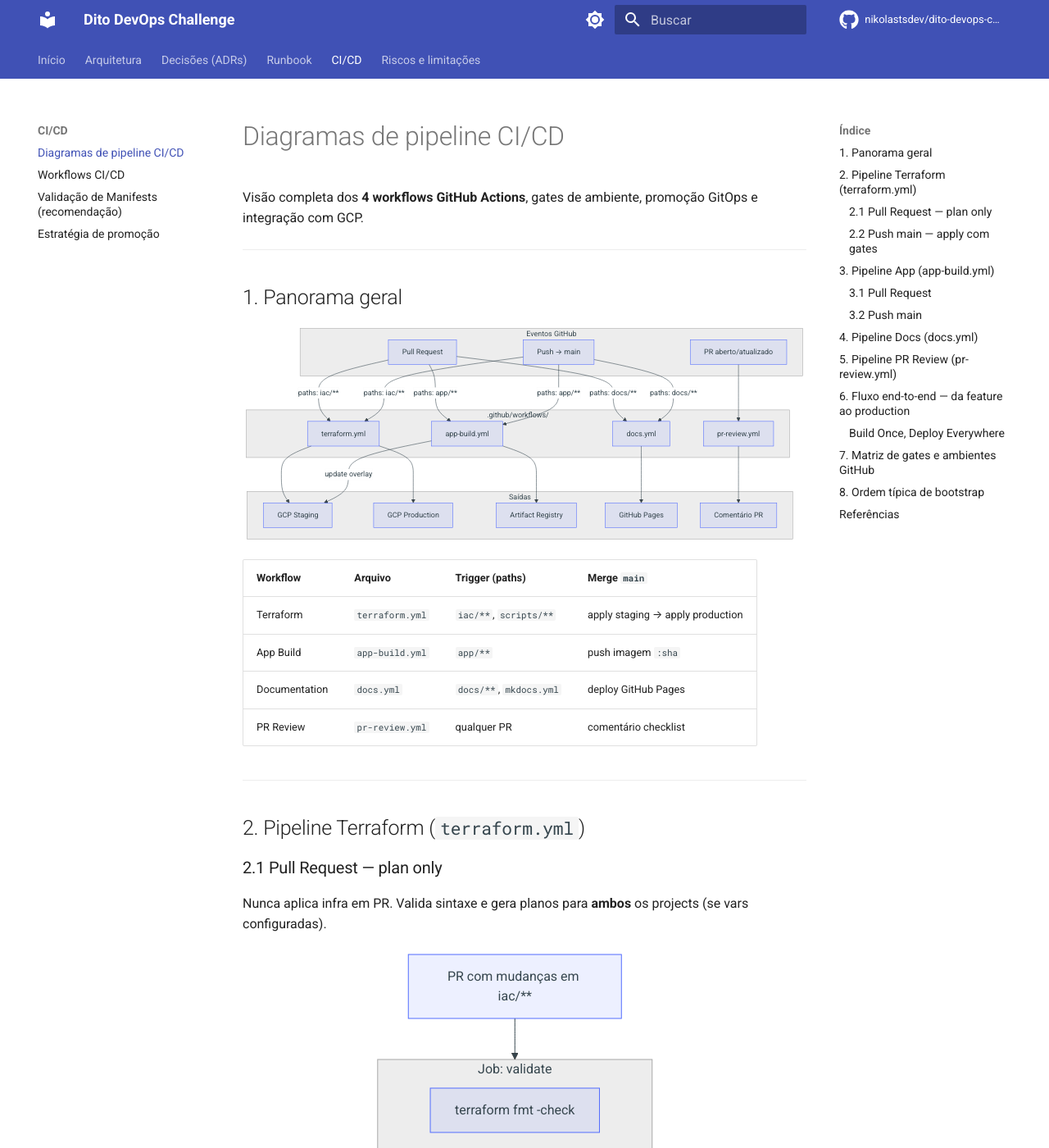
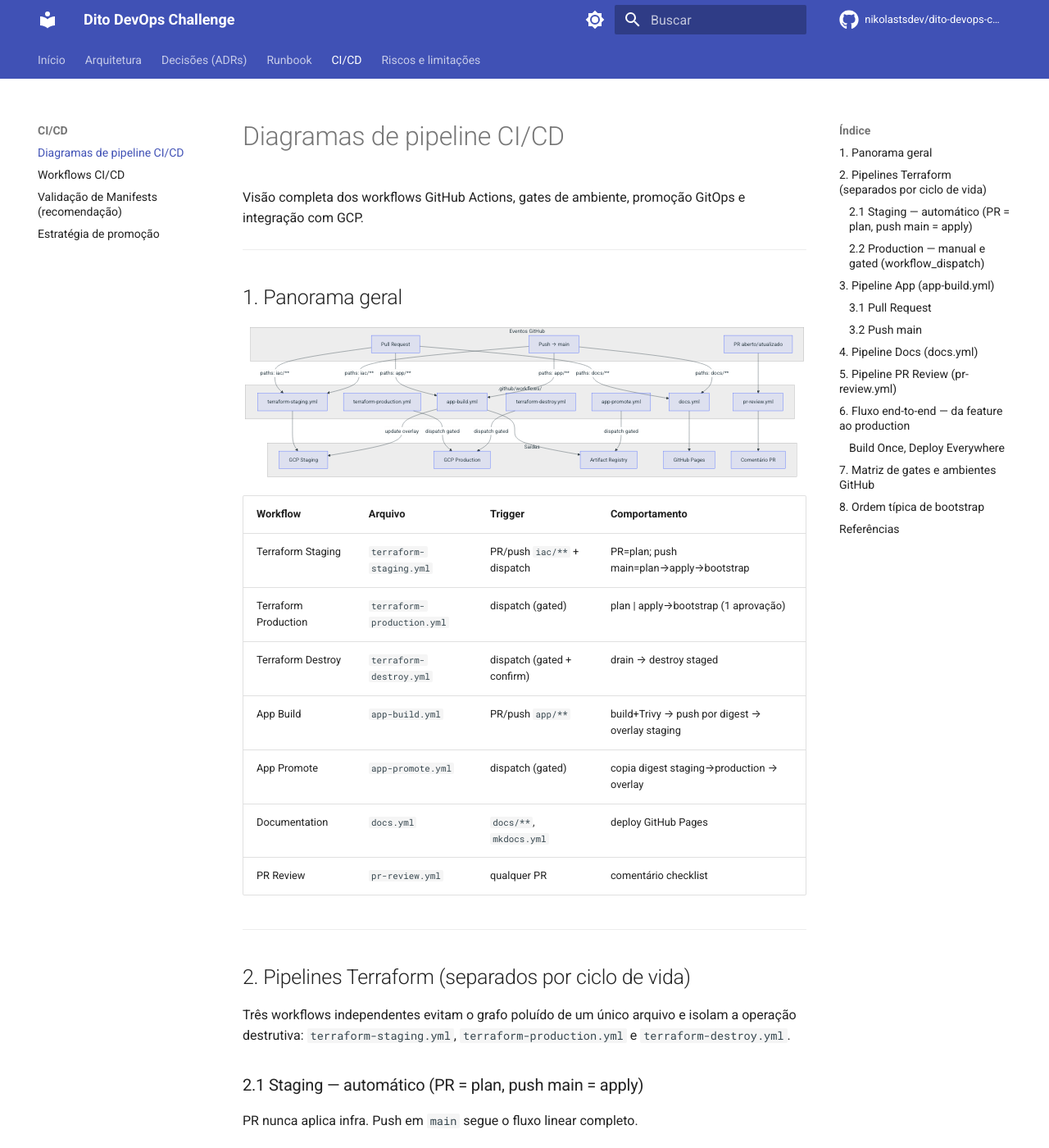
Before and after one commit to nikolastsdev/dito-devops-challenge, an MkDocs documentation site: the page built from docs/ci-cd/pipeline-diagrams.md, in a window 1280 px wide and 1400 px high. Shown: the whole window at 82% size. Built offline with MkDocs 1.6.1 and Material for MkDocs 9.7.7, drawn with Linux system fonts in a browser that asks for light colours; comment, search, counter and statistics services are not loaded; some of the changed text lies outside the part shown.

Commit message:
fix: split terraform workflows + unblock staging apply
- separa terraform.yml em terraform-staging/production/destroy por ciclo
  de vida (grafo limpo, destroy isolado, production gated e deliberado)
- registry_additional_readers vazio em staging: o IAM do Artifact Registry
  exige SA existente, e dito-ci@dito-production só nasce no apply de prod.
  Grant cross-project vira fase 2 (documentado no tfvars)
- docs: atualiza referencias ao terraform.yml removido

Co-authored-by: Cursor <cursoragent@cursor.com>

````diff
--- a/docs/ci-cd/pipeline-diagrams.md
+++ b/docs/ci-cd/pipeline-diagrams.md
@@ -1,6 +1,6 @@
 # Diagramas de pipeline CI/CD
 
-Visão completa dos **4 workflows GitHub Actions**, gates de ambiente, promoção GitOps e integração com GCP.
+Visão completa dos workflows GitHub Actions, gates de ambiente, promoção GitOps e integração com GCP.
 
 ---
 
@@ -15,8 +15,11 @@ flowchart TB
     end
 
     subgraph Workflows[".github/workflows/"]
-        TF["terraform.yml"]
+        TF["terraform-staging.yml"]
+        TFP["terraform-production.yml"]
+        TFD["terraform-destroy.yml"]
         APP["app-build.yml"]
+        PROM["app-promote.yml"]
         DOCS["docs.yml"]
         REV["pr-review.yml"]
     end
@@ -38,31 +41,40 @@ flowchart TB
     PRAny --> REV
 
     TF --> STG_GCP
-    TF --> PRD_GCP
+    TFP -->|dispatch gated| PRD_GCP
+    TFD -->|dispatch gated| PRD_GCP
     APP --> AR
+    PROM -->|dispatch gated| AR
     DOCS --> Pages
     REV --> Comment
     APP -->|update overlay| STG_GCP
 ```
 
-| Workflow | Arquivo | Trigger (paths) | Merge `main` |
-|----------|---------|-----------------|--------------|
-| Terraform | `terraform.yml` | `iac/**`, `scripts/**` | apply staging → apply production |
-| App Build | `app-build.yml` | `app/**` | push imagem `:sha` |
+| Workflow | Arquivo | Trigger | Comportamento |
+|----------|---------|---------|---------------|
+| Terraform Staging | `terraform-staging.yml` | PR/push `iac/**` + dispatch | PR=plan; push main=plan→apply→bootstrap |
+| Terraform Production | `terraform-production.yml` | dispatch (gated) | plan \| apply→bootstrap (1 aprovação) |
+| Terraform Destroy | `terraform-destroy.yml` | dispatch (gated + confirm) | drain → destroy staged |
+| App Build | `app-build.yml` | PR/push `app/**` | build+Trivy → push por digest → overlay staging |
+| App Promote | `app-promote.yml` | dispatch (gated) | copia digest staging→production → overlay |
 | Documentation | `docs.yml` | `docs/**`, `mkdocs.yml` | deploy GitHub Pages |
 | PR Review | `pr-review.yml` | qualquer PR | comentário checklist |
 
 ---
 
-## 2. Pipeline Terraform (`terraform.yml`)
+## 2. Pipelines Terraform (separados por ciclo de vida)
 
-### 2.1 Pull Request — plan only
+Três workflows independentes evitam o grafo poluído de um único arquivo e
+isolam a operação destrutiva: `terraform-staging.yml`, `terraform-production.yml`
+e `terraform-destroy.yml`.
 
-Nunca aplica infra em PR. Valida sintaxe e gera planos para **ambos** os projects (se vars configuradas).
+### 2.1 Staging — automático (PR = plan, push main = apply)
+
+PR nunca aplica infra. Push em `main` segue o fluxo linear completo.
 
 ```mermaid
 flowchart TD
-    Start["PR com mudanças em iac/**"] --> Validate
+    Start["PR ou push em iac/**"] --> Validate
 
     subgraph Validate["Job: validate"]
         FMT["terraform fmt -check"]
@@ -70,65 +82,48 @@ flowchart TD
         VAL["terraform validate"]
     end
 
-    Validate --> PlanSTG["Job: plan-staging"]
-    Validate --> PlanPRD["Job: plan-production"]
-
-    PlanSTG --> AuthSTG["google-github-actions/auth<br/>Workload Identity Federation"]
-    AuthSTG --> InitSTG["init backends/staging.gcs.tfbackend"]
-    InitSTG --> PlanS["plan -var-file=staging.tfvars"]
-    PlanS --> ArtSTG["artifact: plan-staging.txt"]
-
-    PlanPRD --> AuthPRD["auth WIF"]
-    AuthPRD --> InitPRD["init backends/production.gcs.tfbackend"]
-    InitPRD --> PlanP["plan -var-file=production.tfvars"]
-    PlanP --> ArtPRD["artifact: plan-production.txt"]
+    Validate --> Plan["Job: plan (staging)"]
+    Plan -->|push main ou dispatch apply| Apply["Job: apply"]
+    Apply --> Bootstrap["Job: bootstrap<br/>ArgoCD + cert-manager + Traefik"]
 ```
 
-**Condições:**
-
-- `plan-staging`: roda se `vars.GCP_PROJECT_ID_STAGING != ''`
-- `plan-production`: roda se `vars.GCP_PROJECT_ID_PRODUCTION != ''`
+- `plan`: PR, push e dispatch (exceto `bootstrap`)
+- `apply`: só em push `main` ou dispatch `apply`
+- `bootstrap`: após apply com sucesso, ou dispatch `bootstrap`
 - Secret: `TF_VAR_db_admin_password` via `secrets.TF_VAR_DB_ADMIN_PASSWORD`
 
-### 2.2 Push `main` — apply com gates
+### 2.2 Production — manual e gated (`workflow_dispatch`)
+
+Production **não** roda em push para `main`. É sempre uma ação deliberada,
+escolhendo `plan`, `apply` ou `bootstrap`. A aprovação acontece uma única vez.
 
 ```mermaid
 flowchart TD
-    Merge["Merge em main<br/>paths: iac/**"] --> NeedPlan["needs: plan-staging"]
-    NeedPlan --> ApplySTG["Job: apply-staging"]
+    Disp["workflow_dispatch<br/>action: apply"] --> Gate{"GitHub Environment<br/>production<br/>Required reviewers"}
+    Gate -->|pendente| Wait["Job aguarda — nenhum step roda"]
+    Gate -->|aprovado| Apply
 
-    subgraph ApplySTG["environment: staging"]
-        A1["init staging backend"]
-        A2["terraform apply staging.tfvars<br/>-auto-approve"]
+    subgraph Apply["Job: apply (environment: production)"]
+        P1["init production backend"]
+        P2["plan -out=tfplan (auditoria)"]
+        P3["apply tfplan"]
     end
 
-    ApplySTG --> ApplyPRD["Job: apply-production"]
-    ApplyPRD --> Gate{"GitHub Environment<br/>production<br/>required reviewers?"}
-
-    Gate -->|aprovado| ApplyPRDJob["terraform apply production.tfvars"]
-    Gate -->|pendente| Wait["Pipeline aguarda"]
-
-    subgraph ApplyPRDJob["environment: production"]
-        P1["init production backend"]
-        P2["apply production.tfvars"]
-    end
+    Apply --> Bootstrap["Job: bootstrap"]
 ```
 
 ```mermaid
 sequenceDiagram
     participant Dev as Developer
     participant GH as GitHub
-    participant GHA as terraform.yml
-    participant STG as GCP Staging
+    participant GHA as terraform-production.yml
     participant PRD as GCP Production
 
-    Dev->>GH: PR iac/ → review → merge main
-    GHA->>GHA: validate + plan (artifacts)
-    GHA->>STG: apply-staging (auto)
+    Dev->>GH: workflow_dispatch (action=apply)
     Note over GHA,PRD: environment gate
     GHA->>GH: aguarda approval "production"
-    Dev->>GH: aprova deploy production
-    GHA->>PRD: apply-production
+    Dev->>GH: aprova
+    GHA->>PRD: plan (auditoria) + apply
 ```
 
 **Autenticação GCP (todos os jobs apply/plan):**
@@ -280,20 +275,24 @@ flowchart TB
         E_PAGES["github-pages"]
     end
 
-    TF_STG["terraform apply-staging"] --> E_STG
-    TF_PRD["terraform apply-production"] --> E_PRD
-    APP_PUSH["app-build push"] --> E_STG
+    TF_STG["terraform-staging: apply"] --> E_STG
+    TF_PRD["terraform-production: apply"] --> E_PRD
+    TF_DEL["terraform-destroy"] --> E_PRD
+    APP_STG["app-build: deploy-staging"] --> E_STG
+    PROM["app-promote"] --> E_PRD
     DOCS_DEP["docs deploy"] --> E_PAGES
 
     E_PRD --> Reviewers["Required reviewers<br/>(configurar no repo)"]
 ```
 
-| Job | Environment | Proteção recomendada |
-|-----|-------------|----------------------|
-| `apply-staging` | `staging` | Opcional |
-| `apply-production` | `production` | **Required reviewers** |
-| `push` (app) | `staging` | Opcional |
-| `deploy` (docs) | `github-pages` | Padrão GitHub Pages |
+| Job | Workflow | Environment | Proteção recomendada |
+|-----|----------|-------------|----------------------|
+| `apply` | terraform-staging | `staging` | Opcional |
+| `apply` | terraform-production | `production` | **Required reviewers** |
+| `destroy` | terraform-destroy | `staging`/`production` | **Required reviewers** + confirm |
+| `deploy-staging` | app-build | `staging` | Opcional |
+| `promote` | app-promote | `production` | **Required reviewers** |
+| `deploy` | docs | `github-pages` | Padrão GitHub Pages |
 
 ---
 
--- a/docs/decisions/006-cicd-github-actions.md
+++ b/docs/decisions/006-cicd-github-actions.md
@@ -10,12 +10,15 @@ Pipeline CI/CD em GitHub Actions conforme estrutura `iac/`, `app/`, `manifests/`
 
 ## Decisão
 
-Quatro workflows:
+Workflows separados por ciclo de vida (evita grafo poluído e isola operação destrutiva):
 
 | Workflow | Responsabilidade |
 |----------|------------------|
-| `terraform.yml` | fmt, validate, plan (PR); apply staging/prod (main) |
-| `app-build.yml` | lint, build, Trivy, push OCIR |
+| `terraform-staging.yml` | fmt, validate, plan (PR); plan→apply→bootstrap (push main) |
+| `terraform-production.yml` | dispatch gated: plan \| apply→bootstrap (1 aprovação) |
+| `terraform-destroy.yml` | dispatch gated + confirm: drain → destroy staged |
+| `app-build.yml` | lint, build, Trivy, push por digest → overlay staging |
+| `app-promote.yml` | dispatch gated: copia digest staging→production |
 | `docs.yml` | MkDocs → GitHub Pages |
 | `pr-review.yml` | Checklist automatizado + comentário no PR |
 
--- a/docs/runbook/terraform-first-run.md
+++ b/docs/runbook/terraform-first-run.md
@@ -65,14 +65,16 @@ Ela cria toda a infraestrutura, incluindo o WIF. A partir daí, o pipeline assum
                             ▼
 ┌─────────────────────────────────────────────────────────────────┐
 │  FASE 4 — Pipeline assume (para sempre)                         │
-│  workflow: .github/workflows/terraform.yml                      │
+│  workflows: terraform-staging.yml / terraform-production.yml    │
 │  ─────────────────────────────────────────────────────────────  │
-│  PR com mudanças em iac/**                                      │
-│    └─ fmt-check → validate → plan (staging + production)        │
+│  PR com mudanças em iac/**  (terraform-staging.yml)             │
+│    └─ fmt-check → validate → plan staging                       │
 │                                                                 │
-│  merge em main                                                  │
-│    ├─ terraform apply staging    (automático)                   │
-│    └─ terraform apply production (aprovação manual no GitHub)   │
+│  merge em main  (terraform-staging.yml)                         │
+│    └─ plan → apply staging → bootstrap   (automático)           │
+│                                                                 │
+│  production  (terraform-production.yml — workflow_dispatch)     │
+│    └─ apply (aprovação manual no GitHub Environment)            │
 └─────────────────────────────────────────────────────────────────┘
 ```
 
@@ -153,7 +155,7 @@ gsutil cp "gs://dito-challenge-staging-tfstate/terraform/state/default.tfstate#<
 ### Em Pull Requests
 
 ```yaml
-# terraform.yml (simplificado)
+# terraform-staging.yml (simplificado)
 on:
   pull_request:
     paths: ['iac/**']
@@ -175,14 +177,16 @@ O `plan` é postado como comentário no PR para revisão.
 ### Em merge para `main`
 
 ```
-main branch push
+main branch push  (terraform-staging.yml)
     │
-    ├── apply staging  (automático, ~5 min)
-    │       terraform apply → state atualizado no GCS
+    └── plan → apply staging → bootstrap  (automático, ~5 min)
+            terraform apply → state atualizado no GCS
+
+production  (terraform-production.yml — workflow_dispatch, NÃO em push)
     │
-    └── apply production  (requer aprovação manual)
+    └── apply  (requer aprovação manual)
             GitHub environment gate → revisor aprova
-            terraform apply → state atualizado no GCS
+            plan (auditoria) → apply → state atualizado no GCS
 ```
 
 ---
````
Also changed, not shown: docs/ci-cd/workflows.md (+20 -13 lines), 5 other files.
